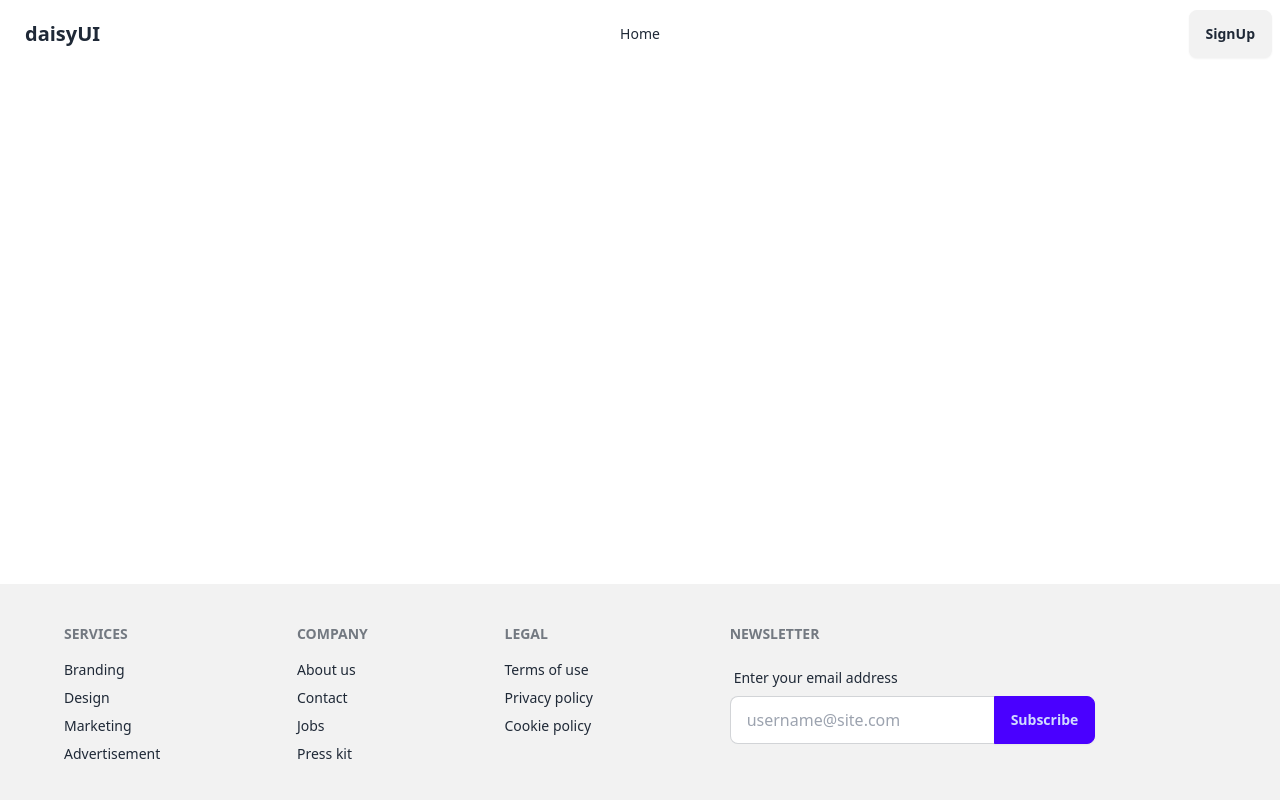
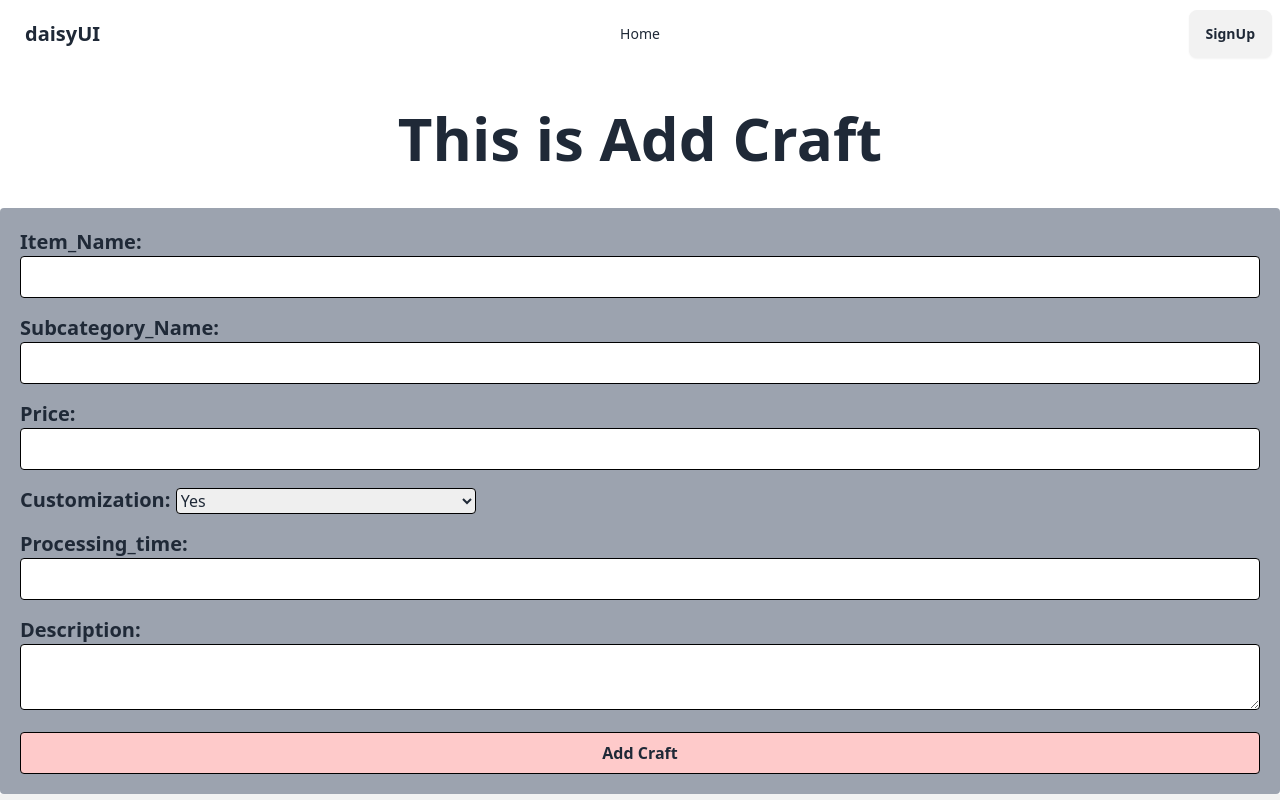
Before and after one commit to mrinellChandraRayHi/assignment_10_client_2, a React (Vite) app: page /addCraftItem in a window 1280 px wide. Shown: the top 800 px of the page. Built offline with nearby package versions, Linux system fonts and the light colour scheme; no server answers.

Commit message:
add to addCraft form

```diff
--- a/package.json
+++ b/package.json
@@ -16,7 +16,8 @@
     "react": "^18.2.0",
     "react-dom": "^18.2.0",
     "react-router-dom": "^6.23.1",
-    "sort-by": "^1.2.0"
+    "sort-by": "^1.2.0",
+    "sweetalert2": "^11.11.0"
   },
   "devDependencies": {
     "@types/react": "^18.2.66",
--- a/src/Pages/AddCraftItem.jsx
+++ b/src/Pages/AddCraftItem.jsx
@@ -1,7 +1,78 @@
+import Swal from "sweetalert2";
+
 const AddCraftItem = () => {
+    const handleAddCraft=(e)=>{
+        e.preventDefault();
+        const form=e.target;
+        const item_name=form.item_name.value;
+        const subcategory_name=form.subcategory_name.value;
+        const price=form.price.value;
+        const customization=form.customization.value;
+        const processing_time=form.processing_time.value;
+        const description=form.description.value;
+
+        const addCraft={item_name, subcategory_name, price, customization, processing_time, description};
+        console.log(addCraft);
+        fetch('http://localhost:5000/crafts',{
+            method:"POST",
+            headers:{
+                "Content-Type": "application/json",
+            },
+            body: JSON.stringify(addCraft)
+        })
+        .then(res=>res.json())
+        .then(data=>{
+            console.log(data);
+            if(data.insertedId){
+                Swal.fire({
+                    position: "top-end",
+                    icon: "success",
+                    title: "Your work has been saved",
+                    showConfirmButton: false,
+                    timer: 1500
+                });
+            }
+        })
+    }
     return (
         <div>
-
+            <div>
+                <h1 className="text-center font-bold text-6xl my-10">This is Add Craft</h1>
+                <form onSubmit={handleAddCraft}>
+                    <div className="space-y-4 bg-gray-400 p-5 rounded">
+                    <div>
+                        <label className="font-bold text-xl" htmlFor="">Item_Name: </label>
+                        <input className="w-full border border-black rounded py-2 px-2" type="text" name="item_name" id="" />
+                    </div>
+                    <div>
+                        <label className="font-bold text-xl" htmlFor="">Subcategory_Name:</label>
+                        <input className="w-full border border-black rounded py-2 px-2" type="text" name="subcategory_name" id="" />
+                    </div>
+                    <div>
+                        <label className="font-bold text-xl" htmlFor="">Price: </label>
+                        <input className="w-full border border-black rounded py-2 px-2" type="number" name="price" id="" />
+                    </div>
+                    <div>
+                        <label className="font-bold text-xl" htmlFor="">Customization: </label>
+                        <select className="w-[300px] rounded border border-black" name="customization" id="">
+                            <option>Yes</option>
+                            <option>No</option>
+                        </select>
+                    </div>
+                    <div>
+                        <label className="font-bold text-xl" htmlFor="">Processing_time: </label>
+                        <input className="w-full border border-black rounded py-2 px-2" type="number" name="processing_time" id="" />
+                    </div>
+                    <div>
+                        <label className="block font-bold text-xl" htmlFor="">Description: </label>
+                        <textarea className="w-full border border-black rounded p-2" name="description" id=""></textarea>
+                    </div>
+                    <div>
+                        <input className="w-full border border-black rounded py-2 bg-red-200 font-bold" type="submit" value="Add Craft" />
+                    </div>
+                    </div>
+                </form>
+            </div>
         </div>
     );
 };
```
Also changed, not shown: 1 other file (tests, documents, lock files or other folders).
